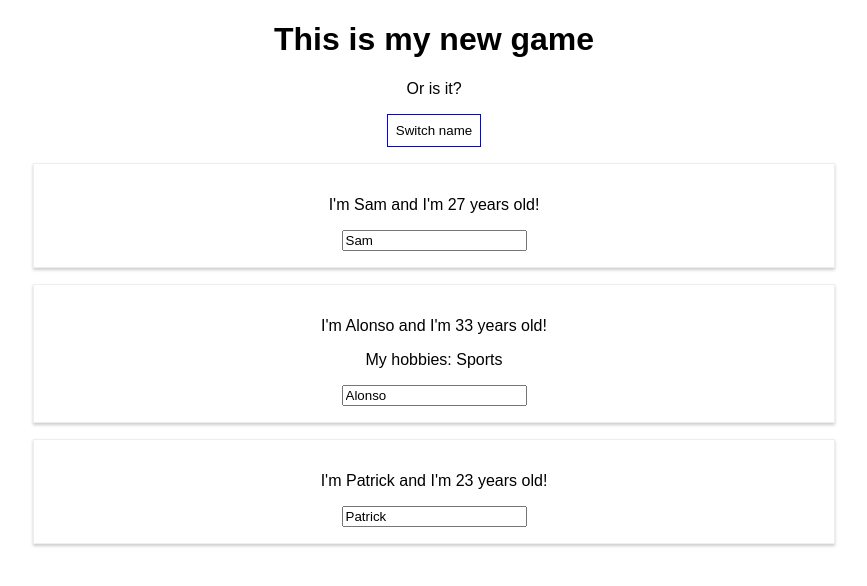
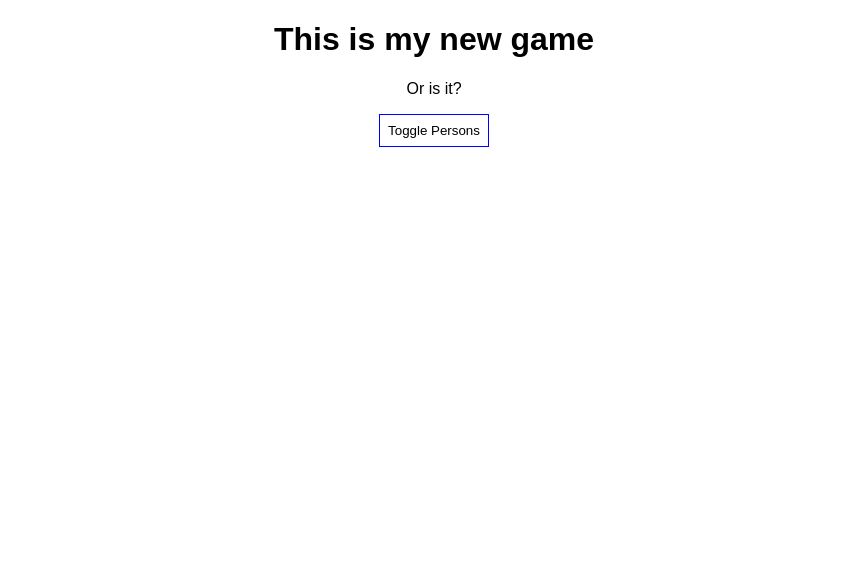
Before and after one commit to likealonso/new_game, a React (Create React App) app: page / in a window 1280 px wide. Shown: the top 586 px of the page, without its empty margins (206-1073 px from the left). Built offline with nearby package versions, Linux system fonts and the light colour scheme.

Commit message:
add name toggler

```diff
--- a/src/App.js
+++ b/src/App.js
@@ -9,7 +9,8 @@
       { name: 'Alonso', age: 33 },
       { name: 'Patrick', age: 23 },
     ],
-    otherState: 'whatever'
+    otherState: 'whatever',
+    showPersons: false
   }
 
   switchNameHandler = (newName) => {
@@ -30,7 +31,13 @@
         { name: 'Patrick', age: 23 },
       ]
     })
+  }
 
+  togglePersonHandler = () => {
+    const doesShow = this.state.showPersons;
+    this.setState({
+      showPersons: !doesShow
+    })
   }
 
   render() {
@@ -48,7 +55,9 @@
         <p>Or is it?</p>
         <button
           style={style}
-          onClick={ () =>this.switchNameHandler('Samuel') }>Switch name</button>
+          onClick={this.togglePersonHandler}>Toggle Persons</button>
+        {this.state.showPersons ?
+        <div>
           <Person
             name={this.state.persons[0].name}
             age={this.state.persons[0].age}
@@ -64,7 +73,8 @@
             name={this.state.persons[2].name}
             age={this.state.persons[2].age}
           />
-
+        </div> : null
+        }
       </div>
 
     );
```
Lines whose indentation alone changed are shown as unchanged.
